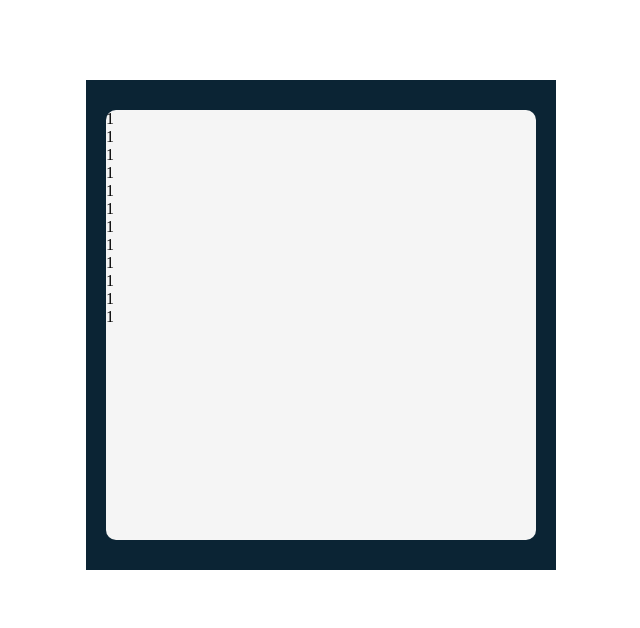
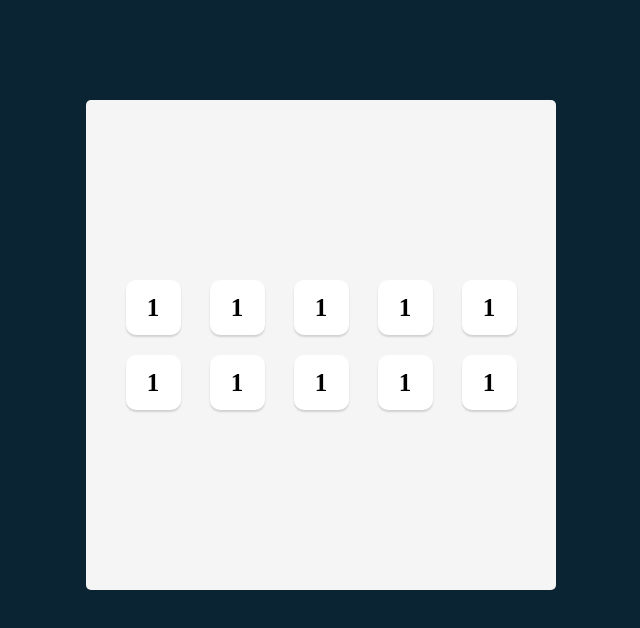
Before and after one commit to friedchxaddict/tenzies, a React (Vite) app: page / in a window 1280 px wide. Shown: the top 628 px of the page, without its empty margins (319-959 px from the left). Built offline with nearby package versions, Linux system fonts and the light colour scheme.

Commit message:
create dice elements

```diff
--- a/src/App.css
+++ b/src/App.css
@@ -4,28 +4,43 @@
 
 body {
   margin: 0;
+  background: #0b2434;
+  padding: 20px;
 }
 
 main {
   display: flex;
+  flex-direction: column;
   width: 470px;
   height: 490px;
-  background: #0b2434;
+  background: #f5f5f5;
   justify-content: center;
   align-items: center;
   margin: auto;
   margin-top: 10vh;
+  border-radius: 5px;
 }
 
 .container {
-  width: 430px;
-  height: 430px;
-  background: #f5f5f5;
-  border-radius: 10px;
+  display: grid;
+  width: 400px;
+  grid-template-columns: repeat(5, 1fr);
+  gap: 20px 20px;
 }
 
 .die-box {
   background: white;
-  width: 36px;
-  height: 36px;
+  width: 55px;
+  height: 55px;
+  border-radius: 10px;
+  justify-self: center;
+  box-shadow: 0px 2px 2px rgba(0, 0, 0, 0.15);
+  display: flex;
+  justify-content: center;
+  align-items: center;
+  cursor: pointer;
 }
+
+.die-num {
+  font-size: 25px;
+}
--- a/src/App.jsx
+++ b/src/App.jsx
@@ -17,8 +17,6 @@ function App() {
           <Die value={1}></Die>
           <Die value={1}></Die>
           <Die value={1}></Die>
-          <Die value={1}></Die>
-          <Die value={1}></Die>
         </div>
       </main>
     </>
--- a/src/Die.jsx
+++ b/src/Die.jsx
@@ -2,7 +2,11 @@
 import './App.css';
 
 function Die(prop) {
-  return <div>{prop.value}</div>;
+  return (
+    <div className="die-box">
+      <h2 className="die-num">{prop.value}</h2>
+    </div>
+  );
 }
 
 export default Die;
```
